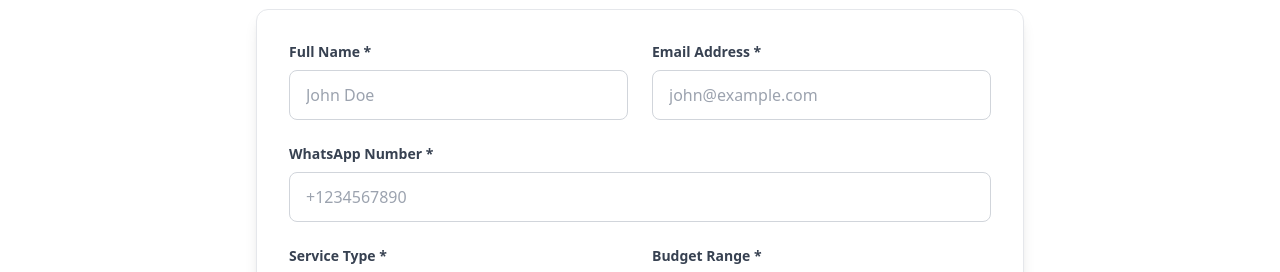
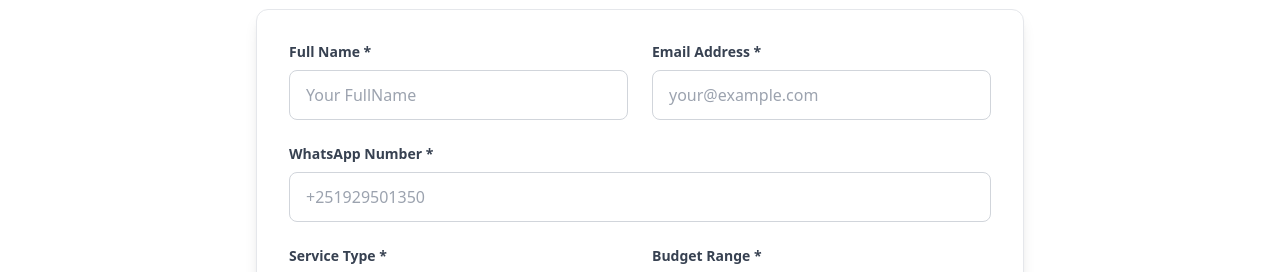
Before and after one commit to Haftush/businessweb, a React (Vite) app: page / in a window 1280 px wide. Both pictures are taken after a click on the button "Order Now". Shown: the part 443-715 px from the top of the page. Built offline with nearby package versions, Linux system fonts and the light colour scheme.

Commit message:
updated last

```diff
--- a/src/components/Footer.tsx
+++ b/src/components/Footer.tsx
@@ -158,6 +158,7 @@ export default function Footer() {
                   <input
                     type="email"
                     placeholder="Enter your email"
+                    required
                     className="flex-1 w-full px-4 py-2.5 bg-white/10 border border-white/20 rounded-lg text-white placeholder-gray-400 focus:outline-none focus:border-accent focus:ring-1 focus:ring-accent transition-all duration-300"
                   />
                   <button className="w-full sm:w-auto px-6 py-2.5 bg-gradient-to-r from-secondary to-accent text-white rounded-lg font-medium shadow-md hover:from-secondary/90 hover:to-accent/90 hover:shadow-lg transform hover:scale-[1.03] transition-all duration-300">
--- a/src/pages/Home.tsx
+++ b/src/pages/Home.tsx
@@ -227,7 +227,7 @@ export default function Home({ onNavigate }: HomeProps) {
               onClick={() => onNavigate("order")}
               className="group bg-secondary text-primary px-8 py-4 rounded-xl font-bold text-lg hover:bg-secondary/90 transition-all transform hover:scale-105 flex items-center justify-center gap-3 shadow-2xl shadow-secondary/25"
             >
-              <span>Start Your Project</span>
+              <span>Order Your Project</span>
               <ArrowRight className="w-5 h-5 group-hover:translate-x-1 transition-transform" />
             </button>
             <button
@@ -504,7 +504,7 @@ export default function Home({ onNavigate }: HomeProps) {
               onClick={() => onNavigate("order")}
               className="group bg-secondary text-white px-8 py-4 rounded-lg font-semibold text-base md:text-lg hover:bg-secondary/90 transition-all duration-300 transform hover:scale-105 inline-flex items-center gap-2 shadow-lg"
             >
-              <span>Start Your Project</span>
+              <span>Order Your Projectt</span>
               <ArrowRight className="w-5 h-5 group-hover:translate-x-1 transition-transform" />
             </button>
 
--- a/src/pages/Order.tsx
+++ b/src/pages/Order.tsx
@@ -117,7 +117,7 @@ export default function Order() {
                   value={formData.name}
                   onChange={handleChange}
                   className="w-full px-4 py-3 border border-gray-300 rounded-lg focus:ring-2 focus:ring-secondary focus:border-transparent outline-none transition-all"
-                  placeholder="John Doe"
+                  placeholder="Your FullName"
                 />
               </div>
 
@@ -136,7 +136,7 @@ export default function Order() {
                   value={formData.email}
                   onChange={handleChange}
                   className="w-full px-4 py-3 border border-gray-300 rounded-lg focus:ring-2 focus:ring-secondary focus:border-transparent outline-none transition-all"
-                  placeholder="john@example.com"
+                  placeholder="your@example.com"
                 />
               </div>
             </div>
@@ -156,7 +156,7 @@ export default function Order() {
                 value={formData.whatsapp}
                 onChange={handleChange}
                 className="w-full px-4 py-3 border border-gray-300 rounded-lg focus:ring-2 focus:ring-secondary focus:border-transparent outline-none transition-all"
-                placeholder="+1234567890"
+                placeholder="+251929501350"
               />
             </div>
 
```
